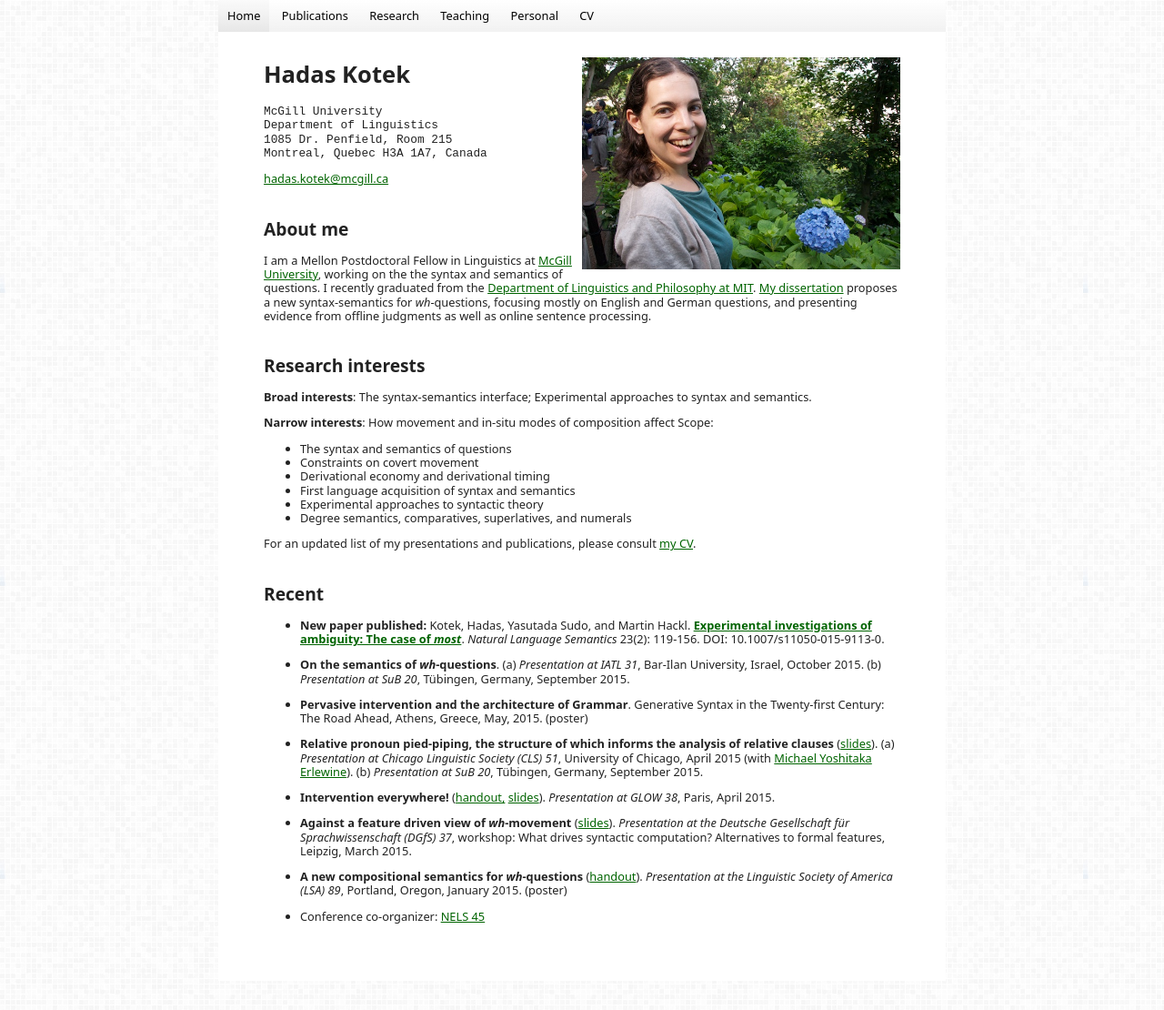
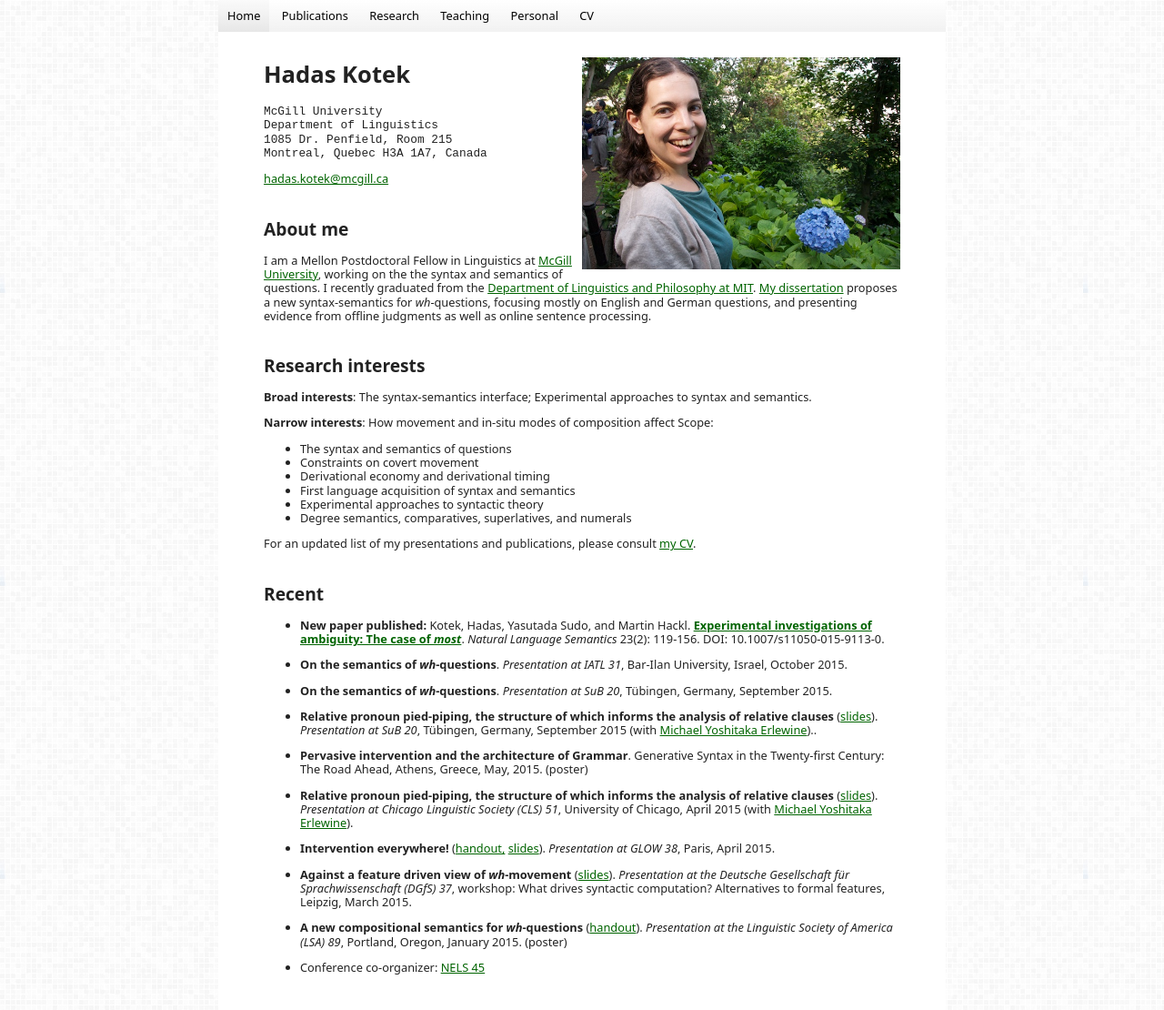
Before and after one commit to hkotek/hkotek.com, a Jekyll site: the page built from index.md, in a window 1280 px wide and 1134 px high. Shown: the top 1110 px of the window at 91% size. Built offline with Jekyll 4.4.1, drawn with Linux system fonts in a browser that asks for light colours.

Commit message:
formatting of SuB

```diff
--- a/index.md
+++ b/index.md
@@ -47,11 +47,15 @@ Recent
 ------
 * **New paper published:** Kotek, Hadas, Yasutada Sudo, and Martin Hackl. [**Experimental investigations of ambiguity: The case of *most***](http://semanticsarchive.net/Archive/TliOGUyM/most-final.pdf). *Natural Language Semantics* 23(2): 119-156. DOI: 10.1007/s11050-015-9113-0.
 
-* **On the semantics of *wh*-questions**. (a) *Presentation at IATL 31*, Bar-Ilan University, Israel, October 2015. (b) *Presentation at SuB 20*, Tübingen, Germany, September 2015.
+* **On the semantics of *wh*-questions**. *Presentation at IATL 31*, Bar-Ilan University, Israel, October 2015.
+
+* **On the semantics of *wh*-questions**. *Presentation at SuB 20*, Tübingen, Germany, September 2015.
+
+* **Relative pronoun pied-piping, the structure of which informs the analysis of relative clauses** ([slides](Erlewine-kotek-relp-cls2015.pdf)). *Presentation at SuB 20*, Tübingen, Germany, September 2015 (with [Michael Yoshitaka Erlewine](www.mitcho.com))..
 
 * **Pervasive intervention and the architecture of Grammar**. Generative Syntax in the Twenty-first Century: The Road Ahead, Athens, Greece, May, 2015. (poster)
 
-* **Relative pronoun pied-piping, the structure of which informs the analysis of relative clauses** ([slides](Erlewine-kotek-relp-cls2015.pdf)). (a) *Presentation at Chicago Linguistic Society (CLS) 51*, University of Chicago, April 2015 (with [Michael Yoshitaka Erlewine](www.mitcho.com)). (b) *Presentation at SuB 20*, Tübingen, Germany, September 2015.
+* **Relative pronoun pied-piping, the structure of which informs the analysis of relative clauses** ([slides](Erlewine-kotek-relp-cls2015.pdf)). *Presentation at Chicago Linguistic Society (CLS) 51*, University of Chicago, April 2015 (with [Michael Yoshitaka Erlewine](www.mitcho.com)).
 
 * **Intervention everywhere!** ([handout,](Kotek-intervention-everywhere-handout.pdf) [slides](Kotek-intervention-everywhere-slides.pdf)). *Presentation at GLOW 38*, Paris, April 2015.
 
```
